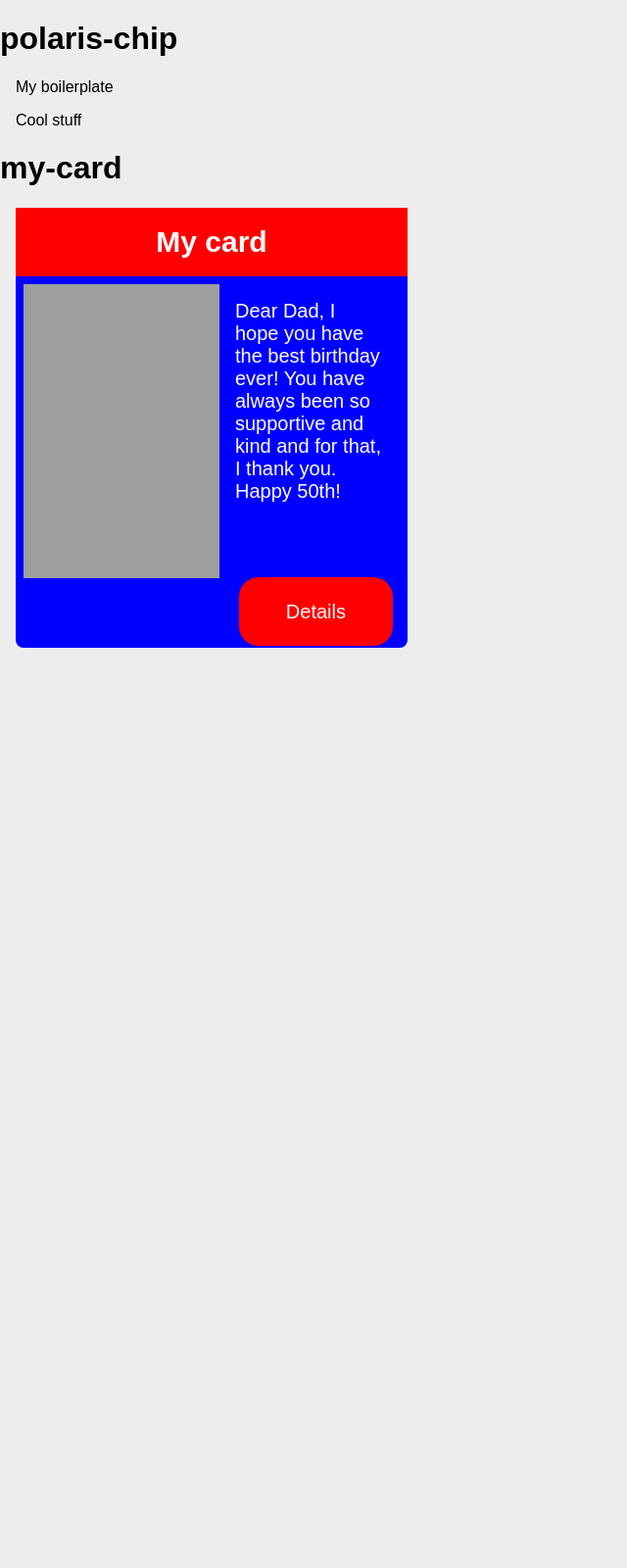
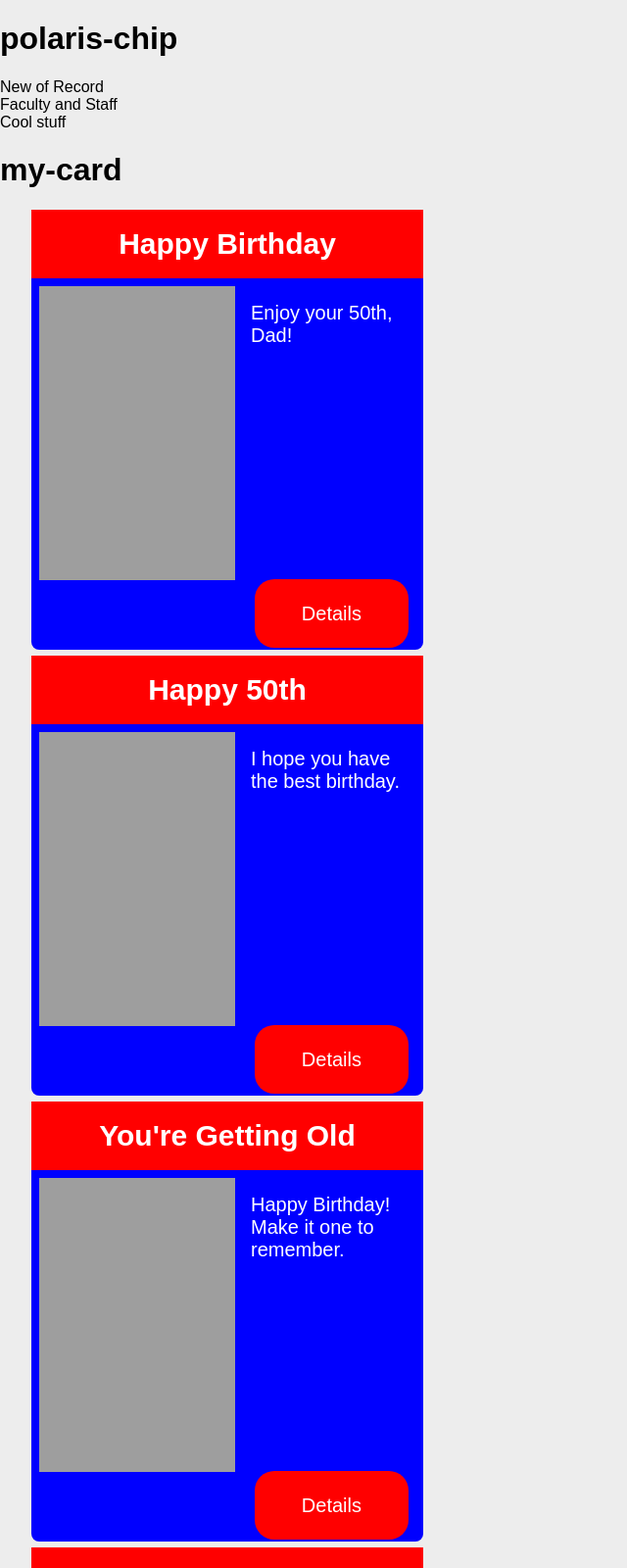
Before and after one commit to ISTGitSH/Polaris-Chip, a website with bundled scripts: page index.html in a window 1280 px wide. Shown: the top 1600 px of the page at 98% size, without its empty margins (0-640 px from the left). Before the commit the page ends 800 px from the top, so only its background shows below. Built offline with nearby package versions, Linux system fonts and the light colour scheme.

Commit message:
Update index.html

```diff
--- a/index.html
+++ b/index.html
@@ -16,7 +16,14 @@
       font-family: sans-serif;
       background-color: #ededed;
     }
-    polaris-chip {
+
+    my-card {
+      margin: 16px;
+    }
+
+
+
+    my-card {
       margin: 16px;
     }
   </style>
@@ -26,12 +33,38 @@
 <body>
   <h1>polaris-chip</h1>
   <!-- this is going to do whatever the tag's defaults are -->
-  <polaris-chip></polaris-chip>
+  <polaris-chip title="New of Record" link="https://psu.edu"></polaris-chip>
+  <polaris-chip title="Faculty and Staff"></polaris-chip>
+  <polaris-chip title=""></polaris-chip>
+  <polaris-chip title=""></polaris-chip>
   <!-- this is going to take the tag and change the title -->
   <polaris-chip title="Cool stuff"></polaris-chip>
 
   <h1>my-card</h1>
-  <my-card></my-card>
+  <my-card
+  title="Happy Birthday"
+  image="https://i.etsystatic.com/16587028/r/il/0fa489/3294159062/il_1080xN.3294159062_3dyv.jpg"
+  message="Enjoy your 50th, Dad!"></my-card>
+
+  <my-card
+  title="Happy 50th"
+  image="https://media.istockphoto.com/id/471165684/vector/word-cloud-happy-birthday-celebration-50.jpg?s=612x612&w=0&k=20&c=rKPuzYspyhNLJnit5FXmCHe6009x52uxPSNSx2-jj18="
+  message="I hope you have the best birthday."></my-card>
+
+  <my-card
+  title="You're Getting Old"
+  image="https://i.pinimg.com/originals/20/bd/15/20bd15bd45cc9757b3ad3fdbae61687a.jpg"
+  message="Happy Birthday! Make it one to remember."></my-card>
+
+  <my-card
+  title="Still Got It"
+  image="https://i.etsystatic.com/23216012/r/il/566096/2598747685/il_570xN.2598747685_5lk9.jpg"
+  message="I can't beleive you can still dunk!"></my-card>
+
+  <my-card
+  title="Happiest of Birthdays"
+  image="https://img.freepik.com/premium-vector/happy-birthday-vertical-card-with-golden-balloons-confetti_87850-297.jpg"
+  message="So where are we gonna go out to eat?"></my-card>
 
   <!-- this is what is bringing in the definition for this tag -->
   <script type="module" src="./src/polaris-chip.js"></script>
```
